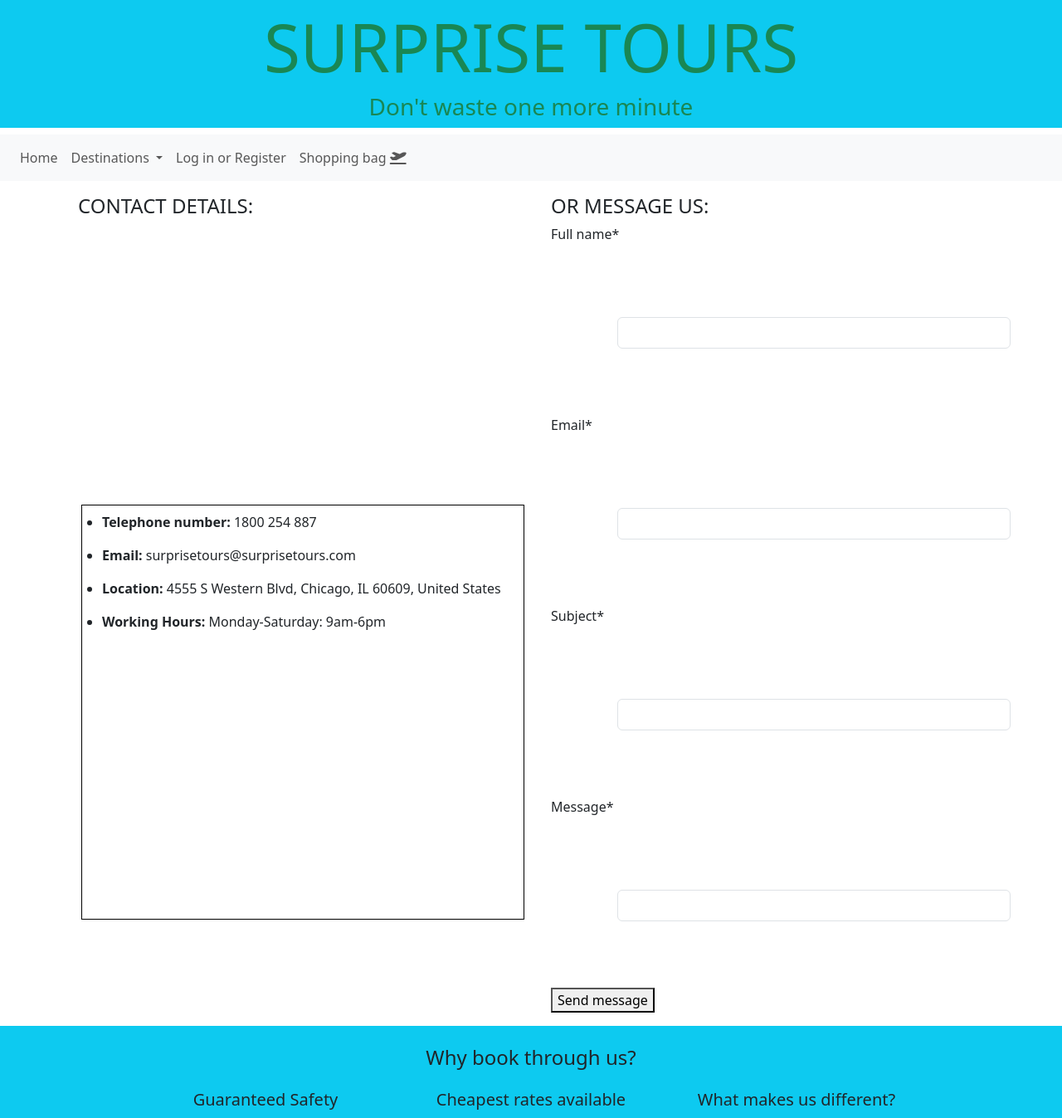
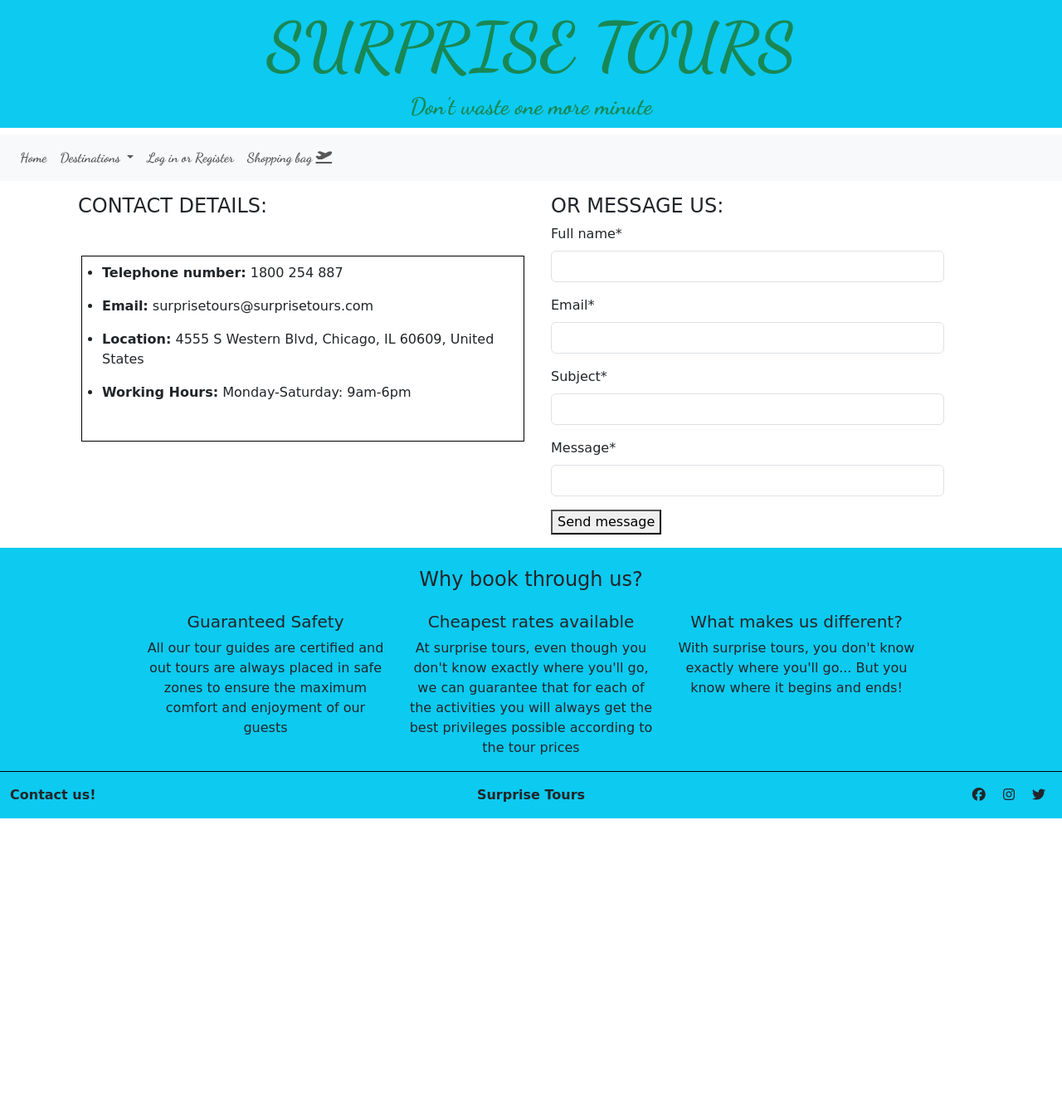
Before and after one commit to lpewton/surprise-tours, a Django app: page /contact/ in a window 1280 px wide. Shown: the top 1347 px of the page at 83% size. After the commit the page ends 986 px from the top, so only its background shows below. Run offline with Django 3.2, Linux system fonts and the light colour scheme; some libraries are stand-ins or nearby versions; some web fonts are replaced.

Commit message:
Fix responsiveness for all forms

```diff
--- a/checkout/forms.py
+++ b/checkout/forms.py
@@ -35,5 +35,5 @@ class OrderForm(forms.ModelForm):
                 else:
                     placeholder = placeholders[field]
             self.fields[field].widget.attrs['placeholder'] = placeholder
-            self.fields[field].widget.attrs['class'] = 'form-control my-3'
+            self.fields[field].widget.attrs['class'] = 'checkout-form my-3'
             self.fields[field].label = False
--- a/static/css/base.css
+++ b/static/css/base.css
@@ -1,6 +1,6 @@
 @import url('https://fonts.googleapis.com/css2?family=Allan&family=Dancing+Script:wght@700&display=swap');
 
-/*header {
+header {
     font-family: 'Dancing Script', cursive, sans-serif;
 }
 
@@ -11,7 +11,7 @@
 footer {
     font-family: 'Allan', cursive;
 }
-*/
+
 #index-container {
     height: 50vh;
     background: url('/media/index_bg.jpg') no-repeat center center fixed;
@@ -51,11 +51,11 @@ footer {
 }
 
 /* Checkout form */
-.form-control {
+.checkout-form {
     display: block;
     width: 100%;
     padding: 0.375rem 0.75rem;
-    margin: 80px;
+    margin: 80px 0px;
     font-size: 1rem;
     line-height: 1.5;
     color: #495057;
```
Also changed, not shown: tours/templates/tours/add_tour.html (line endings or trailing spaces).
